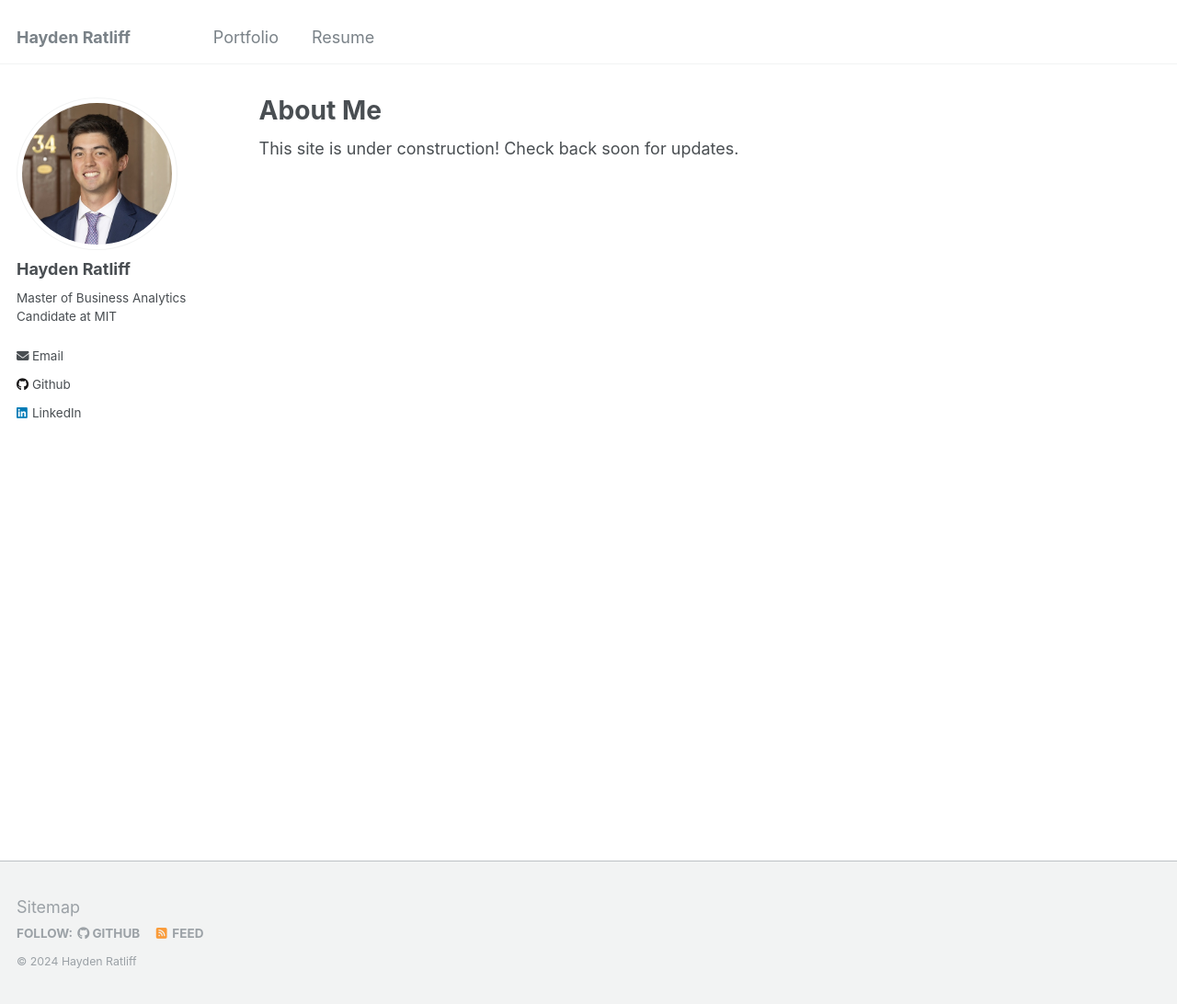
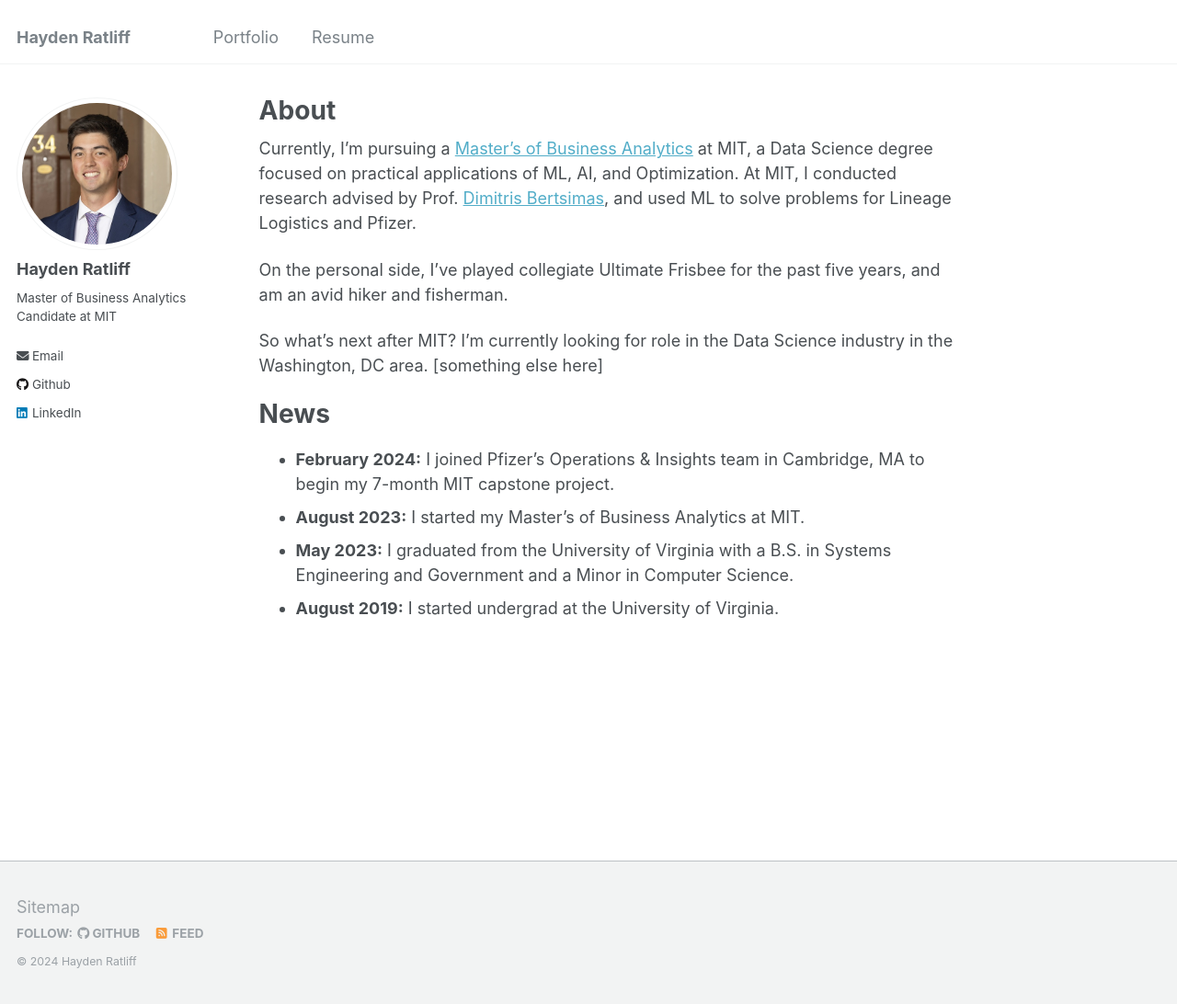
Before and after one commit to haydenratliff/haydenratliff.github.io, a Jekyll site: the page built from _pages/about.md, in a window 1280 px wide and 1092 px high. Shown: the whole window at 92% size. Built offline with Jekyll 4.4.1, drawn with Linux system fonts in a browser that asks for light colours.

Commit message:
about section first draft

```diff
--- a/_pages/about.md
+++ b/_pages/about.md
@@ -1,28 +1,27 @@
 ---
 permalink: /
-title: "About Me"
+title: "About"
 author_profile: true
 redirect_from:
   - /about/
   - /about.html
 ---
 
-This site is under construction! Check back soon for updates.
+Currently, I'm pursuing a [Master's of Business Analytics](https://mitsloan.mit.edu/master-of-business-analytics/explore-program) at MIT, a Data Science degree focused on practical applications of ML, AI, and Optimization. At MIT, I conducted research advised by Prof. [Dimitris Bertsimas](https://www.dbertsim.mit.edu/), and used ML to solve problems for Lineage Logistics and Pfizer.
 
-<!-- Section
+On the personal side, I've played collegiate Ultimate Frisbee for the past five years, and am an avid hiker and fisherman.
+
+So what's next after MIT? I'm currently looking for role in the Data Science industry in the Washington, DC area. [something else here]
+
+News
 ======
-1. List item 1
-2. List item 2
-3. List item 3
 
-Subsection
-------
-Lorem ipsum
+* **February 2024:** I joined Pfizer's Operations & Insights team in Cambridge, MA to begin my 7-month MIT capstone project.
+* **August 2023:** I started my Master's of Business Analytics at MIT.
+* **May 2023:** I graduated from the University of Virginia with a B.S. in Systems Engineering and Government and a Minor in Computer Science.
+* **August 2019:** I started undergrad at the University of Virginia.
 
-Subsection
-------
-Lorem ipsum
+<!--
+At MIT, I conducted healthcare research advised by Prof. [Dimitris Bertsimas](https://www.dbertsim.mit.edu/), worked on supply chain forecasting for Lineage Logistics, and automated for Pfizer. -->
 
-**Markdown generator**
-
-Lorem ipsum -->
+<!-- At MIT, I designed a system for measuring healthcare quality while advised by [Dimitris Bertsimas](), developed a revenue forecasting model for Lineage Logistics that increases visibility into product commodity trends, and built a LLM-based solution that automates knowledge transfer between R&D and manufacturing departments at Pfizer. -->
```
